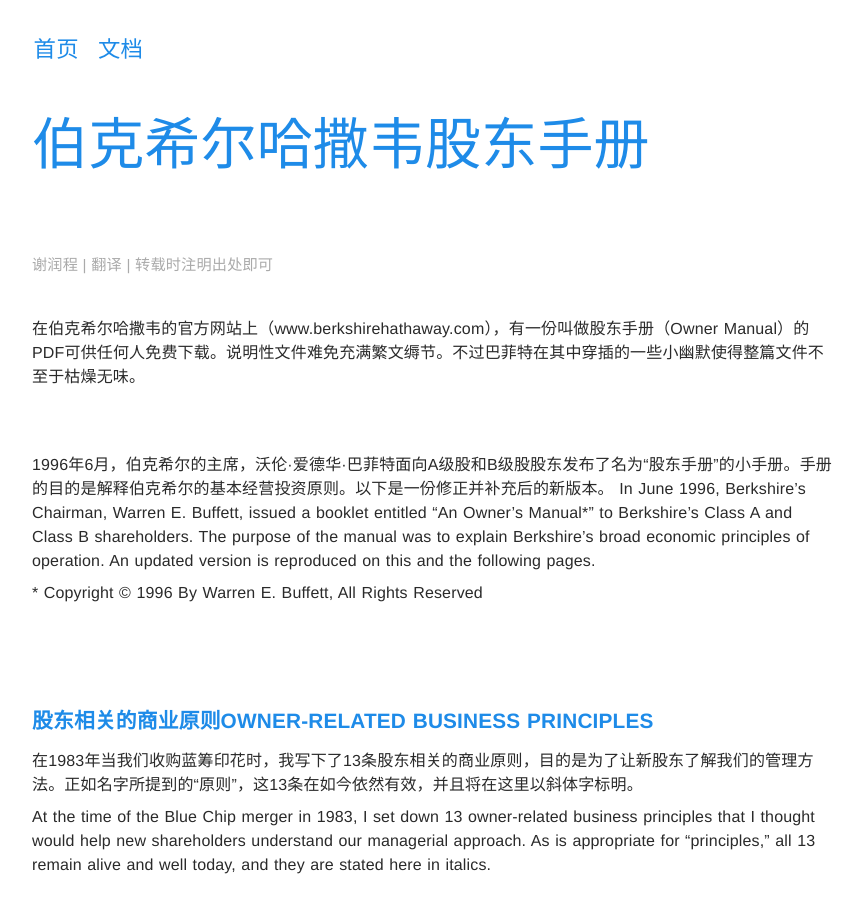
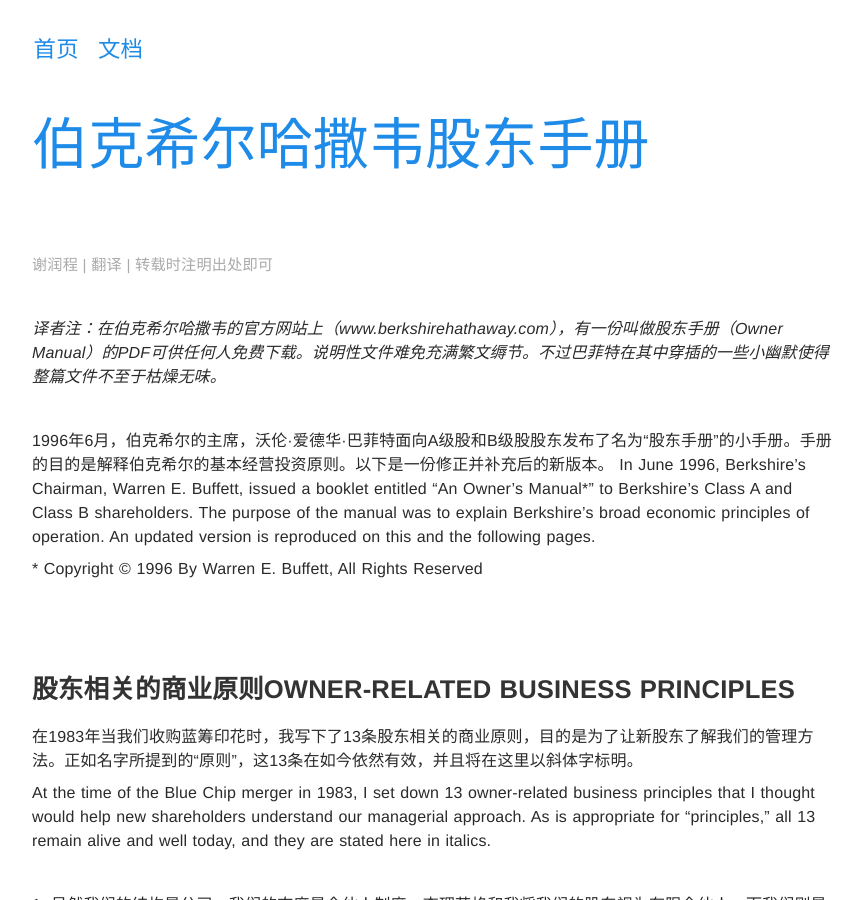
Before and after one commit to richardyrich/richardyrich.github.io, a Jekyll site: the page built from _posts/2017-12-05-berkshire owners mannual.md, in a window 1280 px wide and 900 px high. Shown: the whole window, without its empty margins (208-1070 px from the left). Built offline with Jekyll 4.4.1, drawn with Linux system fonts in a browser that asks for light colours.

Commit message:
a new post

```diff
--- a/_posts/2017-12-05-berkshire owners mannual.md
+++ b/_posts/2017-12-05-berkshire owners mannual.md
@@ -5,9 +5,8 @@ date: 2017-12-05
 categories: 翻译
 ---
 
-在伯克希尔哈撒韦的官方网站上（www.berkshirehathaway.com），有一份叫做股东手册（Owner Manual）的PDF可供任何人免费下载。说明性文件难免充满繁文缛节。不过巴菲特在其中穿插的一些小幽默使得整篇文件不至于枯燥无味。
+*译者注：在伯克希尔哈撒韦的官方网站上（www.berkshirehathaway.com），有一份叫做股东手册（Owner Manual）的PDF可供任何人免费下载。说明性文件难免充满繁文缛节。不过巴菲特在其中穿插的一些小幽默使得整篇文件不至于枯燥无味。*
 
-<br>
 <br>
 
 1996年6月，伯克希尔的主席，沃伦·爱德华·巴菲特面向A级股和B级股股东发布了名为“股东手册”的小手册。手册的目的是解释伯克希尔的基本经营投资原则。以下是一份修正并补充后的新版本。
@@ -17,7 +16,7 @@ In June 1996, Berkshire’s Chairman, Warren E. Buffett, issued a booklet entitl
 
 <br>
 
-### 股东相关的商业原则OWNER-RELATED BUSINESS PRINCIPLES
+## 股东相关的商业原则OWNER-RELATED BUSINESS PRINCIPLES
 
 在1983年当我们收购蓝筹印花时，我写下了13条股东相关的商业原则，目的是为了让新股东了解我们的管理方法。正如名字所提到的“原则”，这13条在如今依然有效，并且将在这里以斜体字标明。
 
@@ -265,7 +264,7 @@ Though we continue to be unwilling to talk about specific stocks, we freely disc
 
 <br>
 
-### 两个新加入的原则TWO ADDED PRINCIPLES
+## 两个新加入的原则TWO ADDED PRINCIPLES
 
 14\. 尽可能地，我们希望伯克希尔的股东在股票价值的损益变化是和股东所有权的内在价值的损益变化是一致的。为了能达到这一点，内在价值和市场价值的关系需要保持一致，而我们偏好的关系是1比1。这也就隐含了，我们宁愿看到伯克希尔的股价是处于公允价值而非高价。很明显，查理和我无法控制伯克希尔的股价。但是通过我们的政策和沟通，我们能够鼓励知情达理的股东们共同促成一个理性的价格。我们既不愿意高估和低估股价的方式可能会让某些股东失望。但是我们相信，这能够吸引想要从伯克希尔的商业发展中获利而不是从其他投资者的错误中获利的长期投资者。
 
@@ -279,7 +278,7 @@ Though we continue to be unwilling to talk about specific stocks, we freely disc
 
 <br>
 
-### 内在价值INTRINSIC VALUE
+## 内在价值INTRINSIC VALUE
 
 现在让我们注意力放在之前提到的一个概念，这是你们将在未来的年度报告中持续将会看到的概念。
 
@@ -335,7 +334,7 @@ Some graduates will find that the book value of their education exceeds its intr
 
 <br>
 
-### 伯克希尔的管理THE MANAGING OF BERKSHIRE
+## 伯克希尔的管理THE MANAGING OF BERKSHIRE
 
 我认为我应该在最后谈一下伯克希尔当前以及未来的管理层结构。就像我们的第一条股东原则说的那样，查理和我是伯克希尔的一般合伙人。但是我们将复杂的管理职责放权给了我们子公司的经理。实际上我们几乎相当于完全弃权了：虽然伯克希尔有36.7万员工，总部只有25位。
 
```
Also changed, not shown: _posts/2017-12-05-the great, the good and the gruesome.md (+1 -1 lines), _posts/2018-07-02-buffett vs 1970s.md (+1 -1 lines), _posts/2022-09-30-paul graham why to start a startup in a bad economy.md (+1 -1 lines), _posts/2022-10-01-sam altman pg and jessica.md (added, +45 -0 lines).
